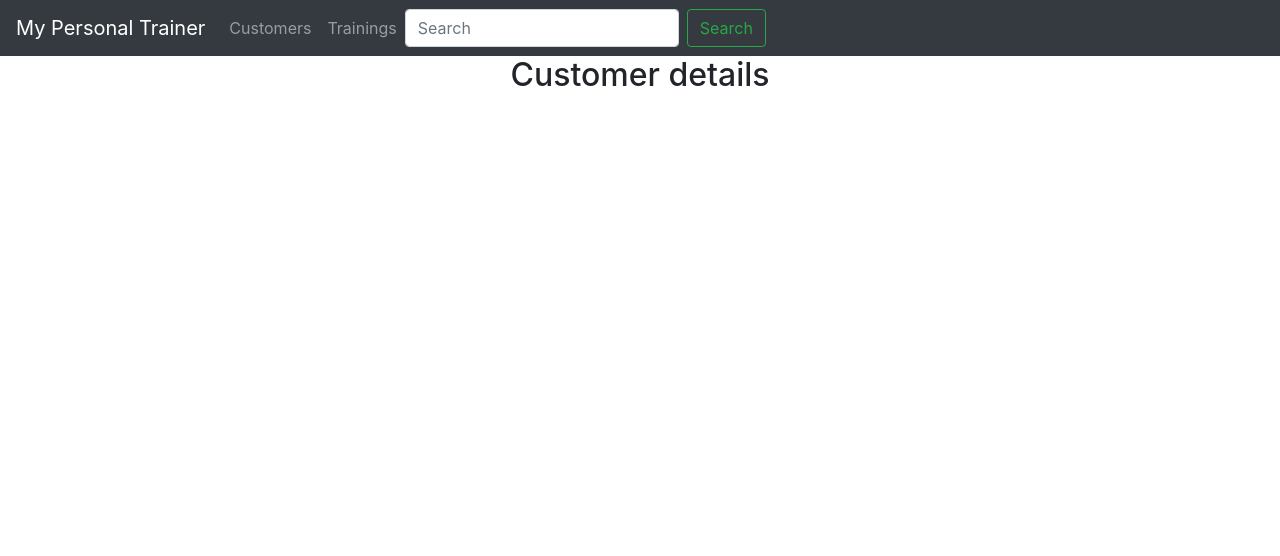
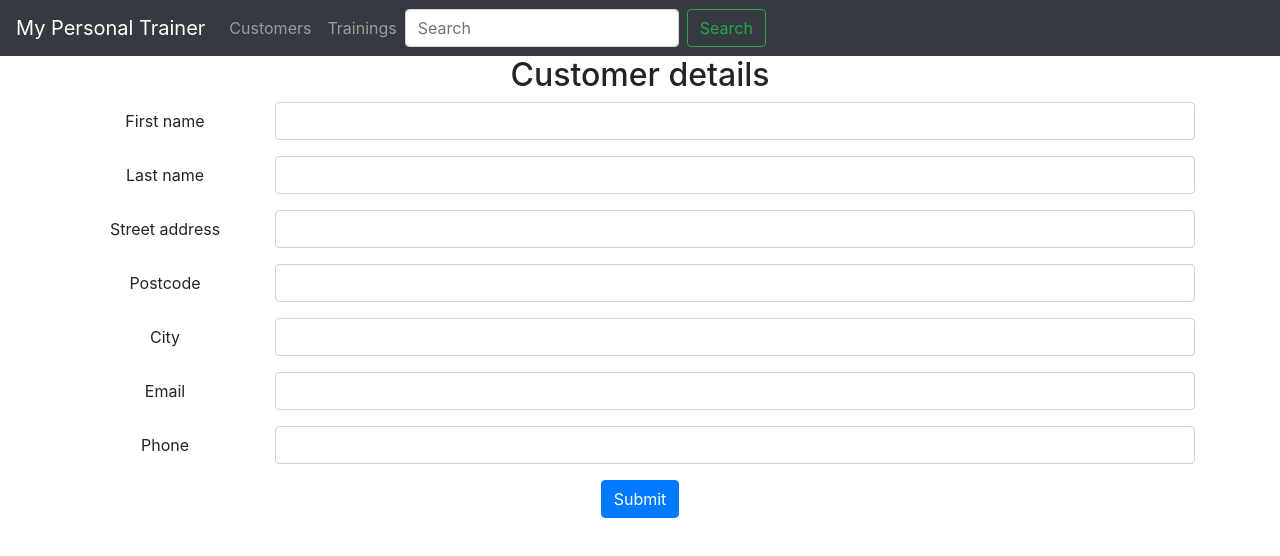
Before and after one commit to timvar/personal-trainer, a React (Create React App) app: page /customers/1 in a window 1280 px wide. Shown: the top 556 px of the page. Built offline with nearby package versions, Linux system fonts and the light colour scheme; no server answers.

Commit message:
customer details, PUT

```diff
--- a/src/components/CustomerDetails.js
+++ b/src/components/CustomerDetails.js
@@ -4,21 +4,49 @@ import React, { Component } from 'react';
 export default class CustomerDetails extends Component {
   constructor(props){
     super(props);
-    this.state = {customer: null};
+    this.state = {firstname: '', lastname: '', streetaddress: '', city: '', email: '', phone: '', postcode: ''};
   }
 
   getCustomer = () => {
-    console.log('customer id: ', this.props.match.params.id);
+    //console.log('customer id: ', this.props.match.params.id);
     const url = 'https://customerrest.herokuapp.com/api/customers/' + this.props.match.params.id;
-    console.log('url ', url);
-
+    //console.log('url ', url);
     axios.get(url)
     .then( response => {
-      console.log('customer: ', response.data);
-      this.setState({ customer: response.data });
+      console.log('firstname: ', response.data.firstname);
+      this.setState({
+        firstname: response.data.firstname,
+        lastname: response.data.lastname,
+        streetaddress: response.data.streetaddress,
+        postcode: response.data.postcode,
+        city: response.data.city,
+        email: response.data.email,
+        phone: response.data.phone
+      });
     })
     .catch( err => console.log('Error msg: ', err));
+  }
 
+  inputChanged = (e) => {
+    this.setState({[e.target.name]: e.target.value});
+  }
+
+  updateCustomer = (e) => {
+    e.preventDefault();
+    console.log('update customer');
+    const url = 'https://customerrest.herokuapp.com/api/customers/' + this.props.match.params.id;
+    const customer = {
+        firstname: this.state.firstname,
+        lastname: this.state.lastname,
+        streetaddress: this.state.streetaddress,
+        postcode: this.state.postcode,
+        city: this.state.city,
+        email: this.state.email,
+        phone: this.state.phone
+    }
+    console.log(customer);
+    console.log(url);
+    axios.put(url, customer);
   }
 
   componentDidMount () {
@@ -26,9 +54,106 @@ export default class CustomerDetails extends Component {
   }
 
   render() {
+    const { firstname, lastname, streetaddress, postcode, city, email, phone } = this.state
     return (
-      <div>
-      <h2>Customer details</h2>
+      <div className="container">
+        <h2>Customer details</h2>
+        <form onSubmit={this.updateCustomer} >
+          <div className="form-group row">
+            <label htmlFor="firstname" className="col-sm-2 col-form-label">First name</label>
+            <div className="col-sm-10">
+              <input
+                type="text"
+                onChange={this.inputChanged}
+                className="form-control"
+                id="firstname"
+                name="firstname"
+                value={firstname}
+                />
+            </div>
+          </div>
+          <div className="form-group row">
+            <label htmlFor="lastname" className="col-sm-2 col-form-label">Last name</label>
+            <div className="col-sm-10">
+              <input
+                type="text"
+                onChange={this.inputChanged}
+                className="form-control"
+                id="lastname"
+                name="lastname"
+                value={lastname}
+                />
+            </div>
+          </div>
+          <div className="form-group row">
+            <label htmlFor="lastname" className="col-sm-2 col-form-label">Street address</label>
+            <div className="col-sm-10">
+              <input
+                type="text"
+                onChange={this.inputChanged}
+                className="form-control"
+                id="streetaddress"
+                name="streetaddress"
+                value={streetaddress}
+                />
+            </div>
+          </div>
+          <div className="form-group row">
+            <label htmlFor="lastname" className="col-sm-2 col-form-label">Postcode</label>
+            <div className="col-sm-10">
+              <input
+                type="text"
+                onChange={this.inputChanged}
+                className="form-control"
+                id="postcode"
+                name="postcode"
+                value={postcode}
+                />
+            </div>
+          </div>
+          <div className="form-group row">
+            <label htmlFor="lastname" className="col-sm-2 col-form-label">City</label>
+            <div className="col-sm-10">
+              <input
+                type="text"
+                onChange={this.inputChanged}
+                className="form-control"
+                id="city"
+                name="city"
+                value={city}
+                />
+            </div>
+          </div>
+          <div className="form-group row">
+            <label htmlFor="lastname" className="col-sm-2 col-form-label">Email</label>
+            <div className="col-sm-10">
+              <input
+                type="text"
+                onChange={this.inputChanged}
+                className="form-control"
+                id="email"
+                name="email"
+                value={email}
+                />
+            </div>
+          </div>
+          <div className="form-group row">
+            <label htmlFor="lastname" className="col-sm-2 col-form-label">Phone</label>
+            <div className="col-sm-10">
+              <input
+                type="text"
+                onChange={this.inputChanged}
+                className="form-control"
+                id="phone"
+                name="phone"
+                value={phone}
+                />
+            </div>
+          </div>
+
+
+        <button type="submit" className="btn btn-primary">Submit</button>
+      </form>
     </div>
     )
   }
--- a/src/components/Customers.js
+++ b/src/components/Customers.js
@@ -44,6 +44,10 @@ export default class Customers extends Component {
     {
       Header: 'Post Code',
       accessor: 'postcode'
+    },
+    {
+      Header: 'City',
+      accessor: 'city'
     },
     {
       Header: 'Email',
```
